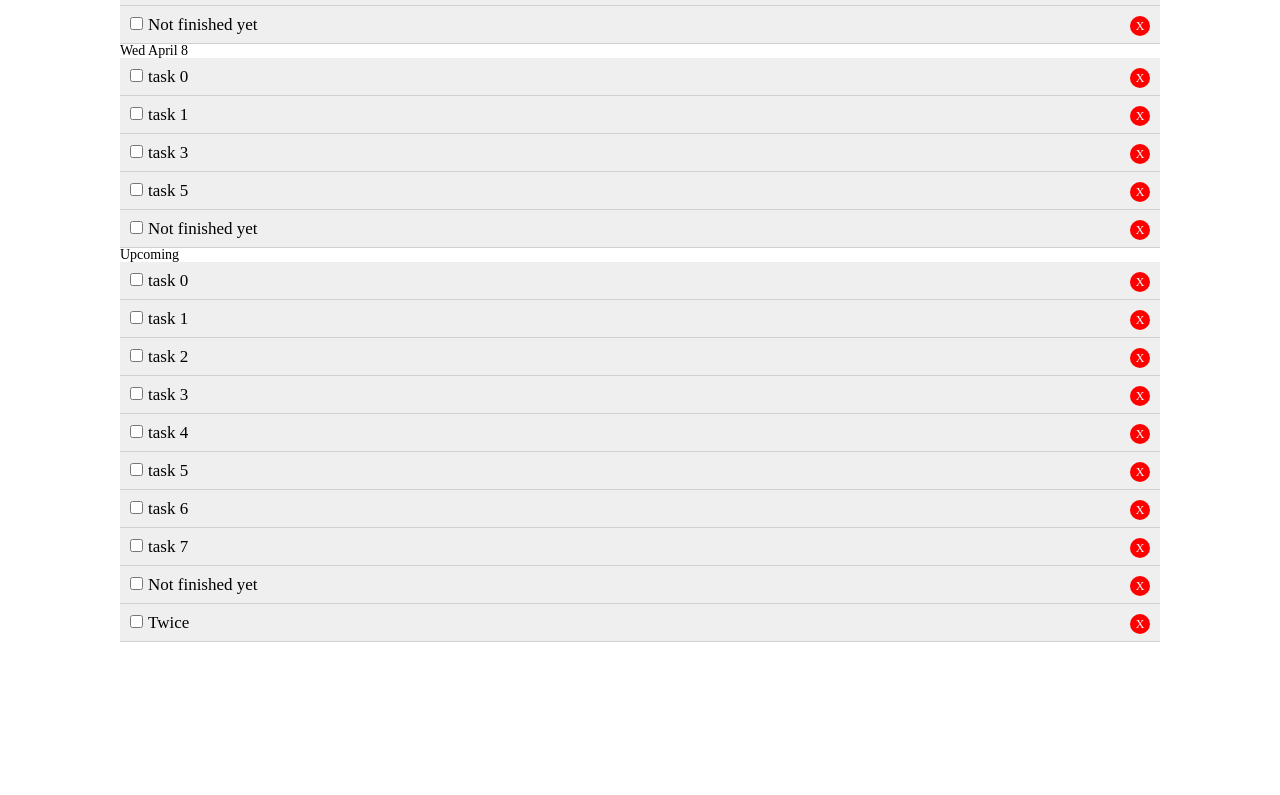
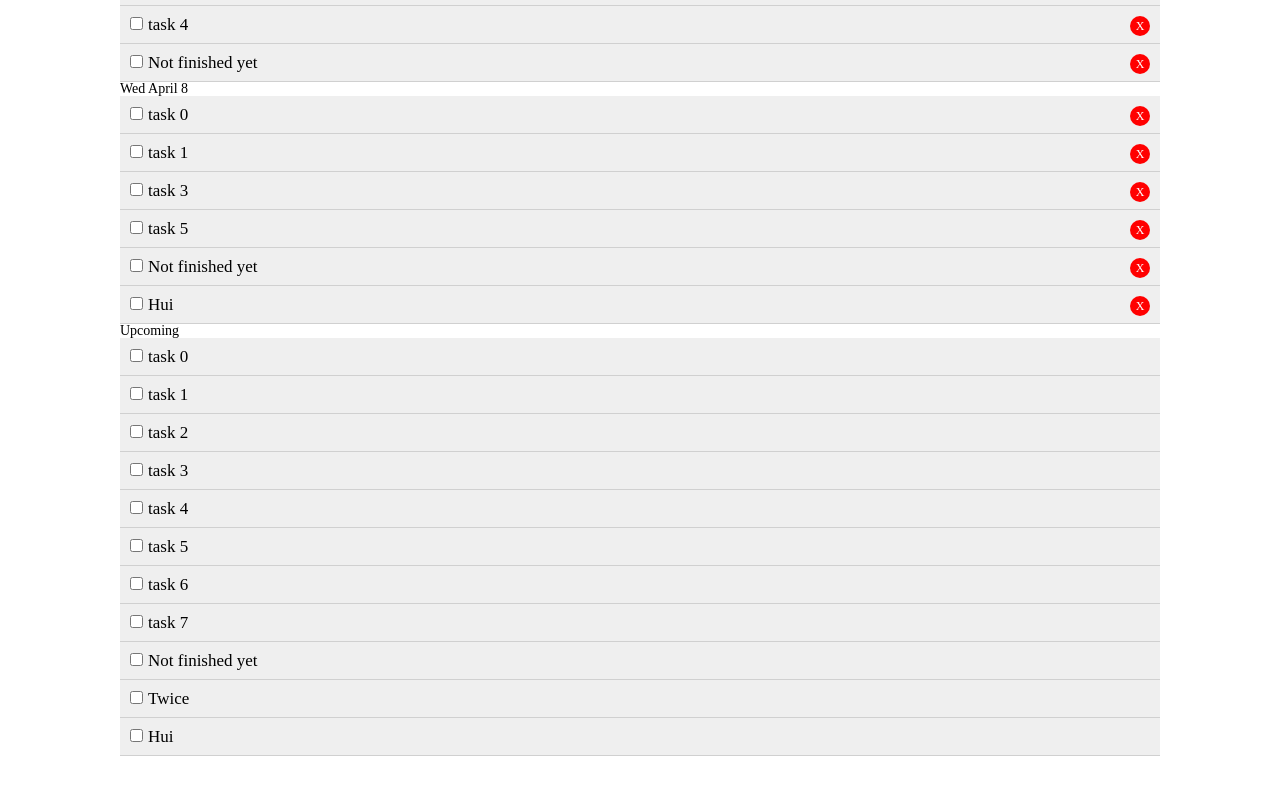
Before and after one commit to lrusik/circle-todo, a React (Create React App) app: page / in a window 1280 px wide. Shown: the part 875-1670 px from the top of the page. Before the commit the page ends 1617 px from the top, so only its background shows below. Built offline with nearby package versions, Linux system fonts and the light colour scheme.

Commit message:
completed null functionality

```diff
--- a/src/App.js
+++ b/src/App.js
@@ -1,20 +1,26 @@
 import React, { Component } from 'react';
 import TodoItem from "./components/TodoItem";
 import Header from "./components/layouts/Header";
-//import AddTodo from "./components/layouts/AddTodo";
 import { v4 as uuidv4 } from 'uuid';
 import  moment  from "moment";
 
-
-// upcoming
-// before start
 // ui functionality
-// completed null functionality
+// delete p
+// add p
 
 // clean function
 
 // backend
 // authentication
+
+/* -------------------- unnecessary ---------------------- */
+// edit task
+// responsive
+// the ability to close and open tabs
+// styling
+// drag and drop
+// dates near title
+// readme
 
 
 function cmpTime(start, end) {
@@ -150,6 +156,14 @@ class App extends Component {
 				title: "Twice",
 				start_at: addDays(new moment().format("YYYY-MM-DD HH:mm:ss"), 6),
 				period: 0,
+				del: [],
+				completed: []
+			},
+			{
+				id: 11,
+				title: "Hui",
+				start_at: subDays(new moment(), 1).format("YYYY-MM-DD HH:mm:ss"),
+				period: 3,
 				del: [],
 				completed: []
 			},
--- a/src/components/TodoItem.js
+++ b/src/components/TodoItem.js
@@ -17,15 +17,25 @@ class todoItem extends Component {
 		this.props.changeComplete(this.props.id, this.props.time)
 	}
 
-	getItemStyle = () => {
+	getCompletetyle = () => {
 		return {
 			textDecoration: this.props.completed ? "line-through" : "none"
 		};
 	}
 
+	getButtonStyle = () => {
+		return {
+			display: (this.props.completed !== null) ? "block" : "none"
+		};
+	}
+
+	getTime = () => {
+		return (this.props.completed !== null) ? moment(this.props.time).format("YYYY-MM-DD HH:mm:ss") : "";
+	}
+
 	render() {
 		return (
-			<div className="todoitem" style={ this.getItemStyle() } title={moment(this.props.time).format("YYYY-MM-DD HH:mm:ss")}>
+			<div className="todoitem" style={ this.getCompletetyle() } title={this.getTime()}>
 				<p>
 					<label>
 						<input
@@ -35,7 +45,7 @@ class todoItem extends Component {
 						/>
 						{ this.props.title }
 					</label>
-					<button onClick={ this.delTodo } className="buttonStyle">
+					<button style={this.getButtonStyle()} onClick={ this.delTodo } className="buttonStyle">
 						<span className="buttonSpanStyle">X</span>
 					</button>
 
```
Also changed, not shown: src/components/Todos.js (deleted, +0 -43 lines), src/components/layouts/AddTodo.js (deleted, +0 -42 lines).
